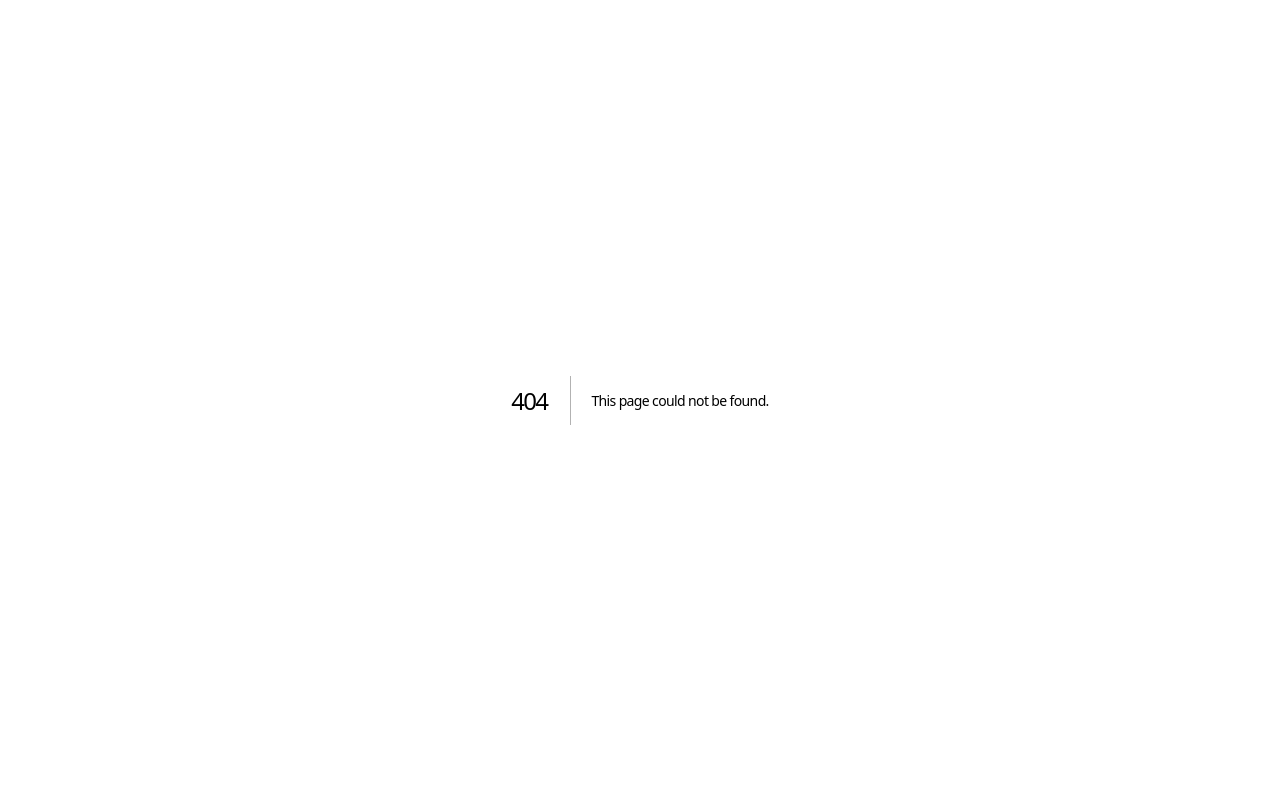
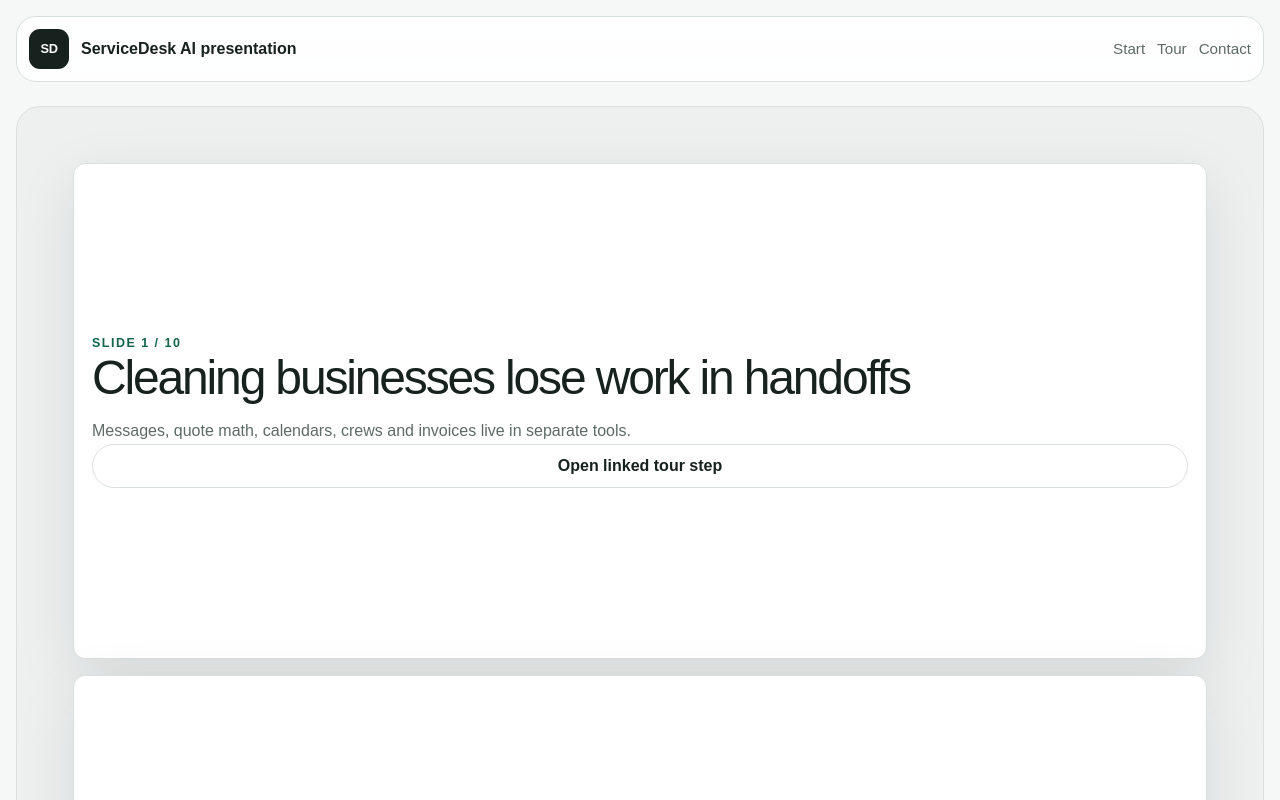
Before and after one commit to SaamVR/ServiceDesk, a Next.js app: page /presentation in a window 1280 px wide. Before the commit this address had no page. Shown: the top 800 px of the page. Built offline with nearby package versions, Linux system fonts and the light colour scheme.

Commit message:
feat: add presentation route

```diff
--- /dev/null
+++ b/src/app/presentation/page.tsx
@@ -0,0 +1,20 @@
+import { PresentationSlidesPreview } from "@/features/product/ProductSections";
+
+export default function PresentationPage() {
+  return (
+    <main className="site-shell">
+      <header className="site-header" aria-label="Presentation navigation">
+        <a className="brand-lockup" href="/">
+          <span className="brand-mark" aria-hidden="true">SD</span>
+          <span>ServiceDesk AI presentation</span>
+        </a>
+        <nav className="site-nav" aria-label="Presentation links">
+          <a href="#slide-1">Start</a>
+          <a href="/tour">Tour</a>
+          <a href="/contact">Contact</a>
+        </nav>
+      </header>
+      <PresentationSlidesPreview />
+    </main>
+  );
+}
```
